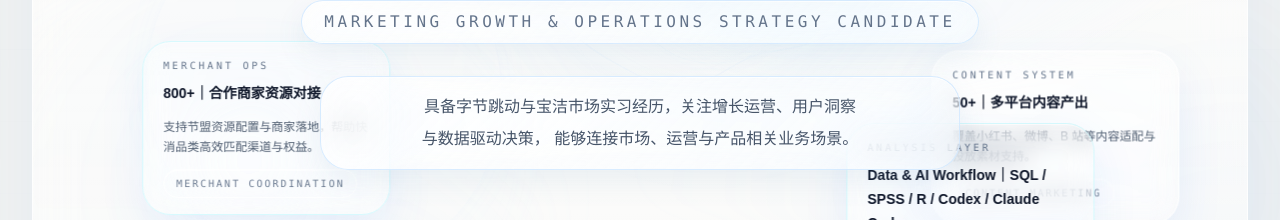
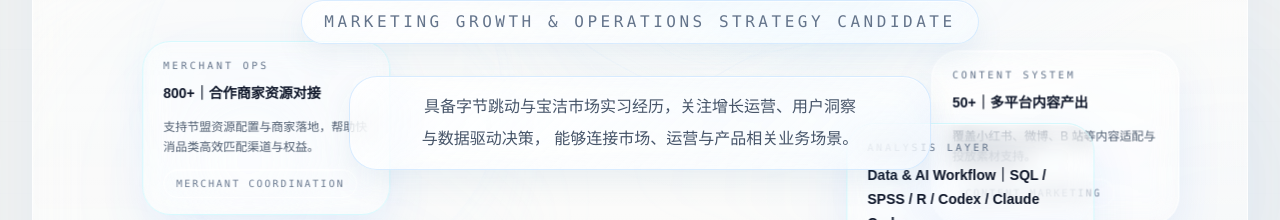
Before and after one commit to kexi-pixel/personal-profile, a Next.js app: page / in a window 1280 px wide. Shown: the part 671-891 px from the top of the page. Built offline with nearby package versions, Linux system fonts and the light colour scheme.

Commit message:
Tighten hero description glass wrapping

```diff
--- a/src/app/globals.css
+++ b/src/app/globals.css
@@ -409,14 +409,17 @@ a {
 }
 
 .hero-copy-glass--description {
-  width: fit-content;
-  padding: 14px 24px;
+  display: inline-block;
+  width: auto;
+  padding: 14px 18px;
   border-radius: 28px;
-  max-width: min(640px, calc(100vw - 48px));
+  max-width: calc(100vw - 48px);
 }
 
 .hero-copy-glass--description p {
-  max-width: none;
+  width: 34em;
+  max-width: 100%;
+  margin: 0;
 }
 
 @keyframes heroFieldFloatOne {
```
